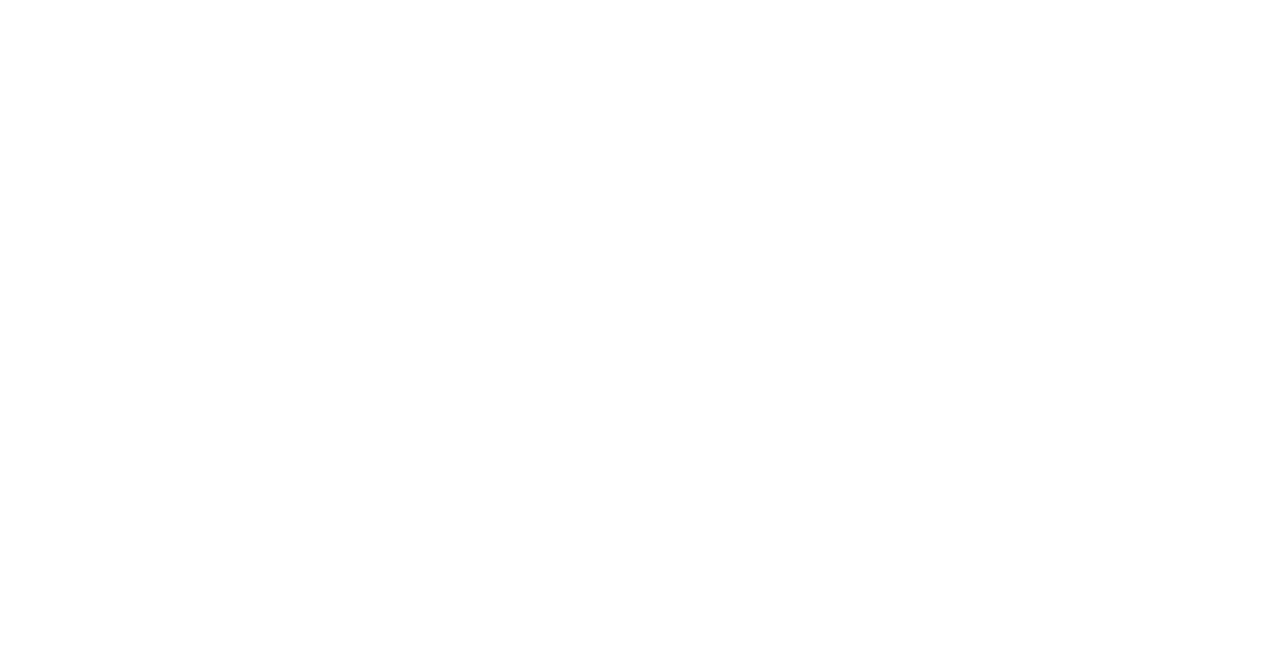
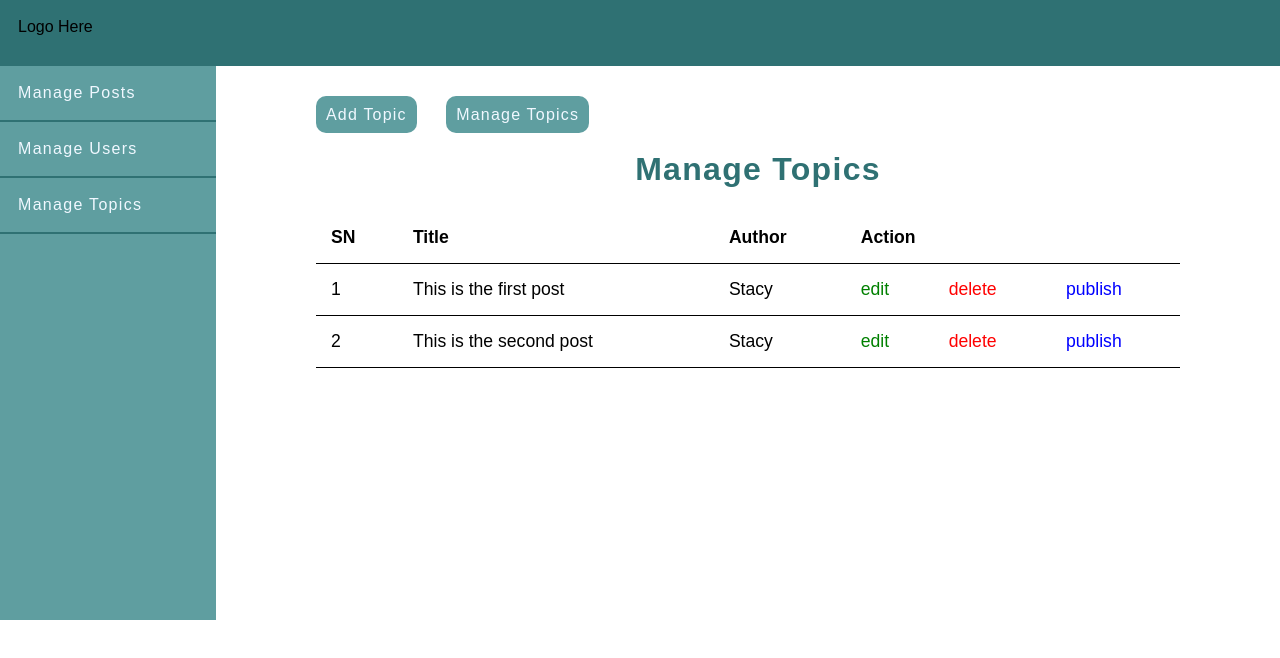
Before and after one commit to Stacy-Riley/Wanna-Be-Country, a plain HTML site: page admin/topics/index.html in a window 1280 px wide. Drawn offline with Linux system fonts and the light colour scheme.

Commit message:
Added create-post code and started on the topics section

```diff
--- a/admin/posts/create-posts.html
+++ b/admin/posts/create-posts.html
@@ -0,0 +1,89 @@
+<!DOCTYPE html>
+<html lang="en">
+<head>
+	<!-- Required meta tags -->
+	<meta charset="utf-8">
+	<meta name="viewport" content="width=device-width, initial-scale=1, shrink-to-fit=no">
+	<link rel="stylesheet" type="text/css" href="../../css/main.css">
+	<link rel="stylesheet" type="text/css" href="../../css/normalize.css">
+	<link rel="stylesheet" type="text/css" href="../../css/admin.css">
+	<!-- Bootstrap CSS -->
+	<!--<link rel="stylesheet" href="https://stackpath.bootstrapcdn.com/bootstrap/4.5.0/css/bootstrap.min.css" integrity="sha384-9aIt2nRpC12Uk9gS9baDl411NQApFmC26EwAOH8WgZl5MYYxFfc+NcPb1dKGj7Sk" crossorigin="anonymous"> -->
+
+	<!--Font -->
+	<link href="https://fonts.googleapis.com/css?family=Source+Sans+Pro:400, 700&display=swap" rel="stylesheet">
+	<link href="https://fonts.googleapis.com/css2?family=Lora:ital,wght@1,400;1,700&display=swap" rel="stylesheet">
+	<title>Admin Section - Add Posts</title>
+</head>
+<body>
+	<header class="header-wrapper">
+
+<!-- Nav Bar -->
+		<nav class="admin-navbar">
+			<ul>
+				<li>Logo Here</li>
+			</ul>
+		</nav>
+	</header>
+<!-- //Nav Bar -->
+
+<!-- Admin Wrapper -->
+	<div class="admin-wrapper">
+
+<!-- Left Sidebar -->
+		<div class="left-sidebar">
+			<ul>
+				<li><a href="index.html">Manage Posts</a></li>
+				<li><a href="../users/index.html">Manage Users</a></li>
+				<li><a href="../topics/index.html">Manage Topics</a></li>
+			</ul>
+
+		</div>
+<!-- // Left Sidebar -->
+
+
+<!-- Admin Content -->
+		<div class="admin-content">
+			<div class="button-group">
+				<a href="create-posts.html" class="btn btn-big">Add Post</a>
+				<a href="index.html" class="btn btn-big">Manage Posts</a>
+			</div>
+
+			<div class="content">
+				<form action="create-posts.html" method="post">
+					<h2 class="page-title">Add Posts</h2>
+					<div>
+						<label>Title</label>
+						<input type="text" name="title" class="text-input">
+					</div>
+					<div>
+						<label>Body</label>
+						<textarea name="body" id="body"></textarea>
+					</div>
+					<div>
+						<label>Topic</label>
+						<select name="topic" class="text-input">
+							<option value="Projects">Projects</option>
+							<option value="Recipes">Recipes</option>
+							<option value="Resources">Resources</option>
+						</select>
+					</div>
+					<div>
+						<button type="submit" class="btn btn-big">Add Post</button>
+					</div>
+				</form>
+			</div>
+		</div>
+<!-- // Admin Content -->
+
+
+	</div>
+<!--JQuery Script -->
+	<script
+	src="https://cdnjs.cloudflare.com/ajax/libs/jquery/3.3.1/jquery.min.js"></script>
+<!-- CKeditor -->
+	<script src="https://cdn.ckeditor.com/ckeditor5/21.0.0/classic/ckeditor.js"></script>
+<!--Custom Script -->
+	<script src="../../scripts/script.js"></script>
+</body>
+</html>
--- a/admin/topics/index.html
+++ b/admin/topics/index.html
@@ -0,0 +1,88 @@
+<!DOCTYPE html>
+<html lang="en">
+<head>
+	<!-- Required meta tags -->
+	<meta charset="utf-8">
+	<meta name="viewport" content="width=device-width, initial-scale=1, shrink-to-fit=no">
+	<link rel="stylesheet" type="text/css" href="../../css/main.css">
+	<link rel="stylesheet" type="text/css" href="../../css/normalize.css">
+	<link rel="stylesheet" type="text/css" href="../../css/admin.css">
+	<!-- Bootstrap CSS -->
+	<!--<link rel="stylesheet" href="https://stackpath.bootstrapcdn.com/bootstrap/4.5.0/css/bootstrap.min.css" integrity="sha384-9aIt2nRpC12Uk9gS9baDl411NQApFmC26EwAOH8WgZl5MYYxFfc+NcPb1dKGj7Sk" crossorigin="anonymous"> -->
+
+	<!--Font -->
+	<link href="https://fonts.googleapis.com/css?family=Source+Sans+Pro:400, 700&display=swap" rel="stylesheet">
+	<link href="https://fonts.googleapis.com/css2?family=Lora:ital,wght@1,400;1,700&display=swap" rel="stylesheet">
+	<title>Admin Section - Manage Posts</title>
+</head>
+<body>
+	<header class="header-wrapper">
+
+	<!-- Nav Bar -->
+		<nav class="admin-navbar">
+			<ul>
+				<li>Logo Here</li>
+			</ul>
+		</nav>
+	</header>
+
+	<!-- Admin Wrapper -->
+	<div class="admin-wrapper">
+
+		<!-- Left Sidebar -->
+		<div class="left-sidebar">
+			<ul>
+				<li><a href="../posts/index.html">Manage Posts</a></li>
+				<li><a href="../users/index.html">Manage Users</a></li>
+				<li><a href="index.html">Manage Topics</a></li>
+			</ul>
+
+		</div>
+		<!-- // Left Sidebar -->
+
+
+		<!-- Admin Content -->
+		<div class="admin-content">
+			<div class="button-group">
+				<a href="create-topics.html" class="btn btn-big">Add Topic</a>
+				<a href="index.html" class="btn btn-big">Manage Topics</a>
+			</div>
+			<div class="content">
+				<h2 class="page-title">Manage Topics</h2>
+				<table>
+					<thead>
+						<th>SN</th>
+						<th>Title</th>
+						<th>Author</th>
+						<th colspan="3">Action</th>
+					</thead>
+					<tbody>
+						<tr>
+							<td>1</td>
+							<td>This is the first post</td>
+							<td>Stacy</td>
+							<td><a href="#" class="edit">edit</a></td>
+							<td><a href="#" class="delete">delete</a></td>
+							<td><a href="#" class="publish">publish</a></td>
+						</tr>
+						<tr>
+							<td>2</td>
+							<td>This is the second post</td>
+							<td>Stacy</td>
+							<td><a href="#" class="edit">edit</a></td>
+							<td><a href="#" class="delete">delete</a></td>
+							<td><a href="#" class="publish">publish</a></td>
+						</tr>
+
+					</tbody>
+				</table>
+			</div>
+		</div>
+		<!-- // Admin Content -->
+
+
+	</div>
+
+	<script src="../../scripts/script.js"></script>
+</body>
+</html>
--- a/css/admin.css
+++ b/css/admin.css
@@ -1,3 +1,7 @@
+body {
+
+}
+
 /*Admin Navbar */
 header {
 	display: flex;
@@ -71,10 +75,10 @@ header {
 	background-color: #5F9EA0;
 	border-radius: 10px; /*curved edges around button */
 	letter-spacing: 1.2px;
-	padding: 15px;
+	padding: 10px;
 	text-decoration: none;
 	margin-right: 25px;
-	color: black;
+	color: aliceblue;
 }
 
 .btn:hover {
@@ -121,3 +125,20 @@ th, td {
 .publish:hover {
 	text-decoration: underline;
 }
+
+/* Add Post -Form Styling */
+
+form div {
+	padding-bottom: 15px;
+}
+
+/*Box styling */
+.text-input {
+	width: 800px;
+	height: 30px;
+}
+
+label {
+	font-size: 18px;
+	margin-bottom: 5px;
+}
```
Also changed, not shown: admin/posts/index.html (+3 -3 lines).
